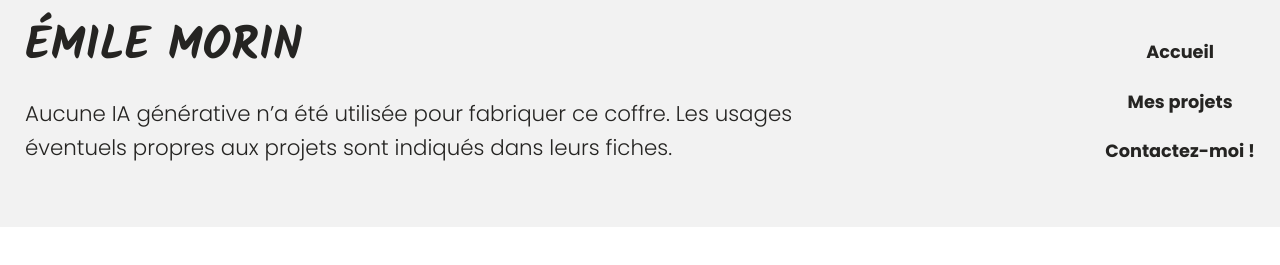
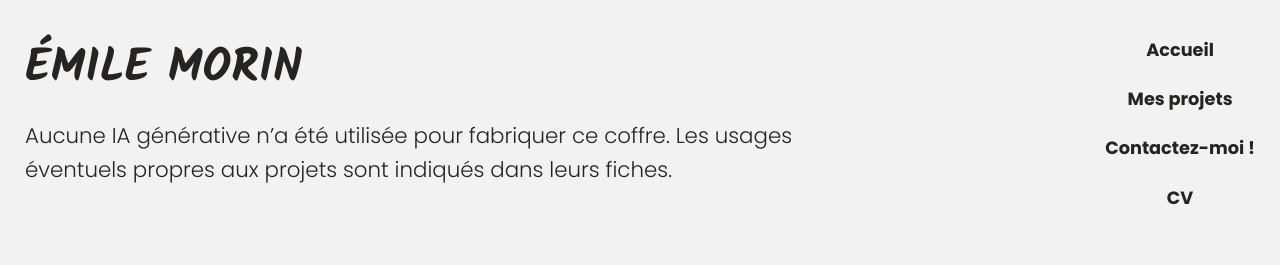
Before and after one commit to EmileMorin6324/EmileMorin6324.github.io, a plain HTML site: page index.html in a window 1280 px wide. Shown: the part 1112-1377 px from the top of the page. Before the commit the page ends 1339 px from the top, so only its background shows below. Drawn offline with Linux system fonts and the light colour scheme.

Commit message:
ajout cv

```diff
--- a/index.html
+++ b/index.html
@@ -174,6 +174,9 @@
                         <li>
                             <a href="#">Contactez-moi !</a>
                         </li>
+                        <li>
+                            <a href="https://drive.google.com/file/d/1a4ry-Qp6r249LSOK-cl5cUsJghi-oBMb/view">CV</a>
+                        </li>
                     </ul>
                 </nav>
 
```
